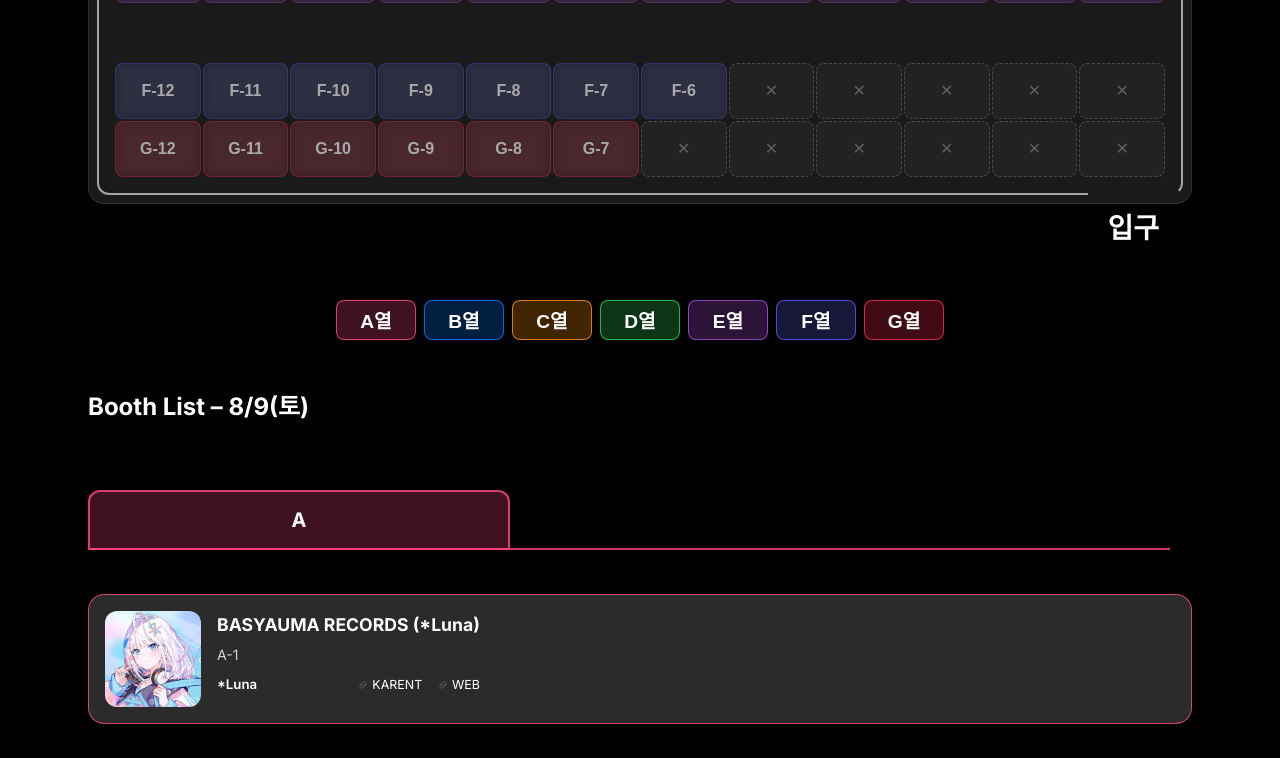
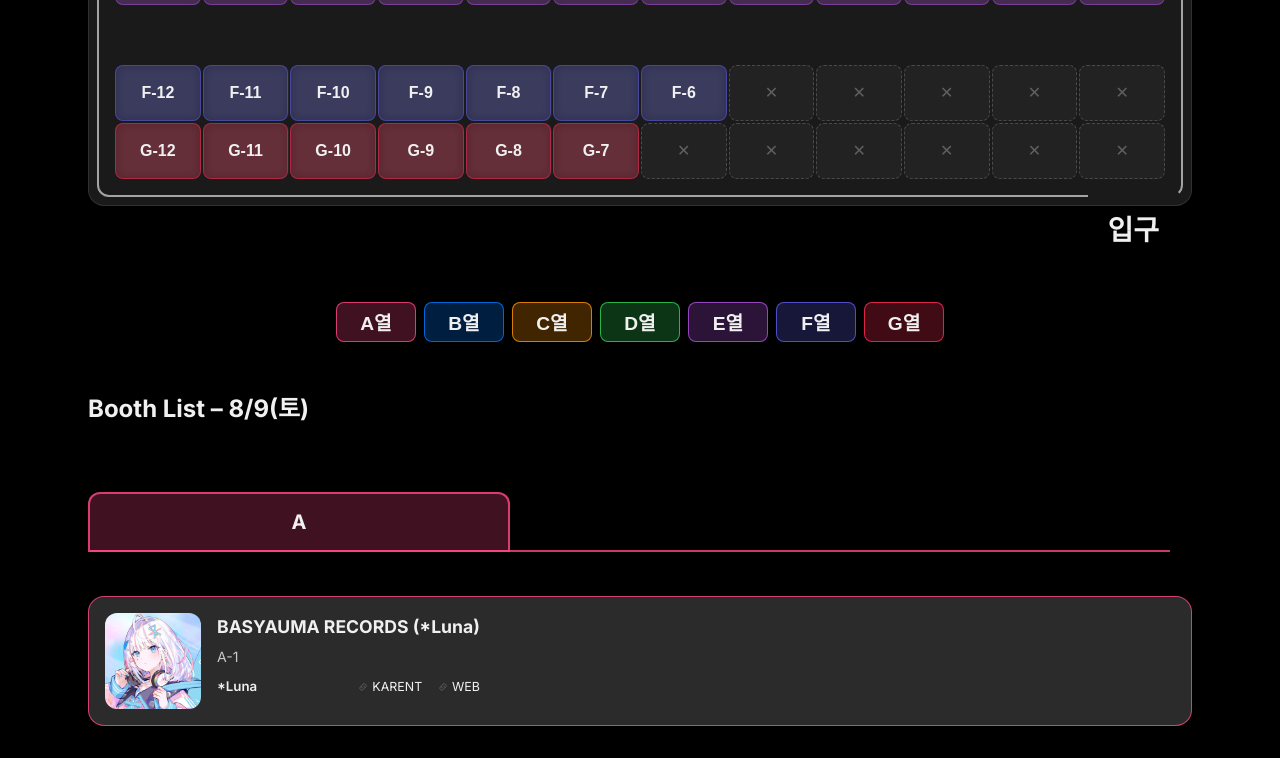
Before and after one commit to kuroka3/MM-Info, a Next.js app: page /exhibition-info/osaka/creators-market in a window 1280 px wide. Shown: the part 876-1634 px from the top of the page. Built offline with nearby package versions, Linux system fonts and the light colour scheme; a web font is replaced by a local one.

Commit message:
change style

```diff
--- a/src/app/exhibition-info/osaka/creators-market/global.css
+++ b/src/app/exhibition-info/osaka/creators-market/global.css
@@ -1,3 +1,7 @@
+:root{
+  --text-primary:#f0f0f0;
+}
+
 .day-tabs{
   display:flex;
   justify-content:center;
@@ -8,12 +12,15 @@
   font-size:1.15rem;
   padding:.6rem 1.4rem;
   border-radius:9999px;
-  border:none;
+  border:1px solid var(--glass-border);
   background:var(--glass-bg);
-  color:#fff;
+  color:#f0f0f0;
   backdrop-filter:blur(10px);
   cursor:pointer;
-  transition:background .2s;
+  transition:background .2s, box-shadow .2s;
+}
+.day-tabs button:hover{
+  box-shadow:0 0 8px rgba(240,240,240,.6);
 }
 .day-tabs button.active{
   background:rgba(255,255,255,.25);
@@ -65,7 +72,7 @@
   padding: 0;
   font-size: clamp(.5rem, 5vw, 1.75rem);
   font-weight: bold;
-  color: white;
+  color: #f0f0f0;
 }
 
 .entrance-label {
@@ -76,7 +83,7 @@
   z-index: 10000;
   font-size: clamp(.5rem, 5vw, 1.75rem);
   font-weight: bold;
-  color: white;
+  color: #f0f0f0;
   transition: bottom .3s ease, right .3s ease;
 }
 
@@ -113,7 +120,7 @@
   padding:.55rem .2rem;
   border-radius:8px;
   text-align:center;
-  color:#fff;
+  color: #f0f0f0;
   cursor:pointer;
   background:rgba(var(--row-color),0.25);
   border:1px solid rgba(var(--row-color),0.5);
@@ -148,7 +155,7 @@
   padding:.7rem;
   border-radius:12px;
   background:rgba(255,255,255,.15);
-  color:#fff;
+  color: #f0f0f0;
   border:1px solid var(--glass-border);
   backdrop-filter:blur(8px);
   opacity:0;
@@ -200,7 +207,7 @@
   backdrop-filter:blur(10px);
   border-width:2px;
   border-style:solid;
-  color:#fff;
+  color: #f0f0f0;
   cursor:default;
   pointer-events:none;
   padding:.75rem 1rem;
@@ -291,7 +298,7 @@
   align-items:center;
   gap:.2rem;
   font-size:.78rem;
-  color:#fff;
+  color: #f0f0f0;
   text-decoration:none;
 }
 
@@ -304,11 +311,14 @@
 .row-nav-btn{
   width:80px;
   height:40px;
+  display:flex;
+  align-items:center;
+  justify-content:center;
   border-radius:8px;
   border-width:1px;
   border-style:solid;
   font-weight:700;
-  color:#fff;
+  color:#f0f0f0;
   backdrop-filter:blur(6px);
   cursor:pointer;
   transition:background-color .2s, filter .2s, box-shadow .2s;
@@ -325,7 +335,7 @@
   margin-right: auto;
 }
 button.booth {
-  opacity: 0.6;
+  opacity: 1;
 }
 @media (max-width:768px){
   .row-nav{
```
